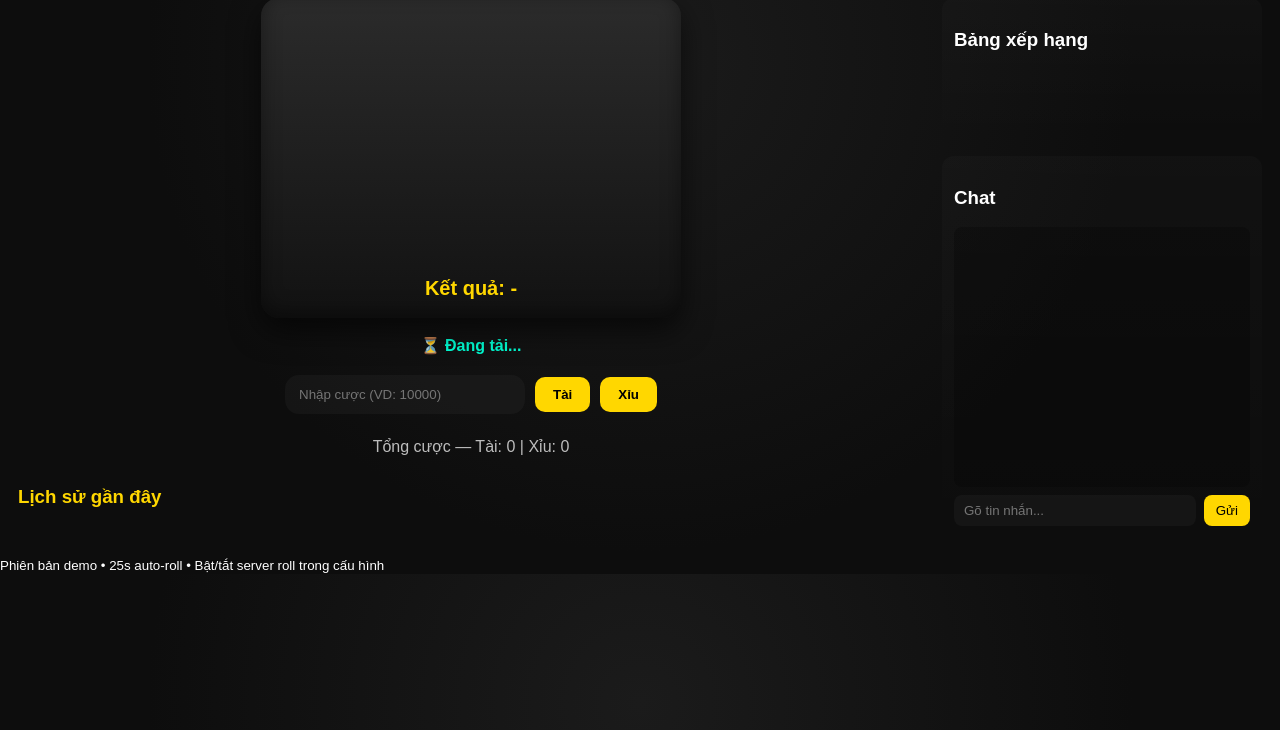
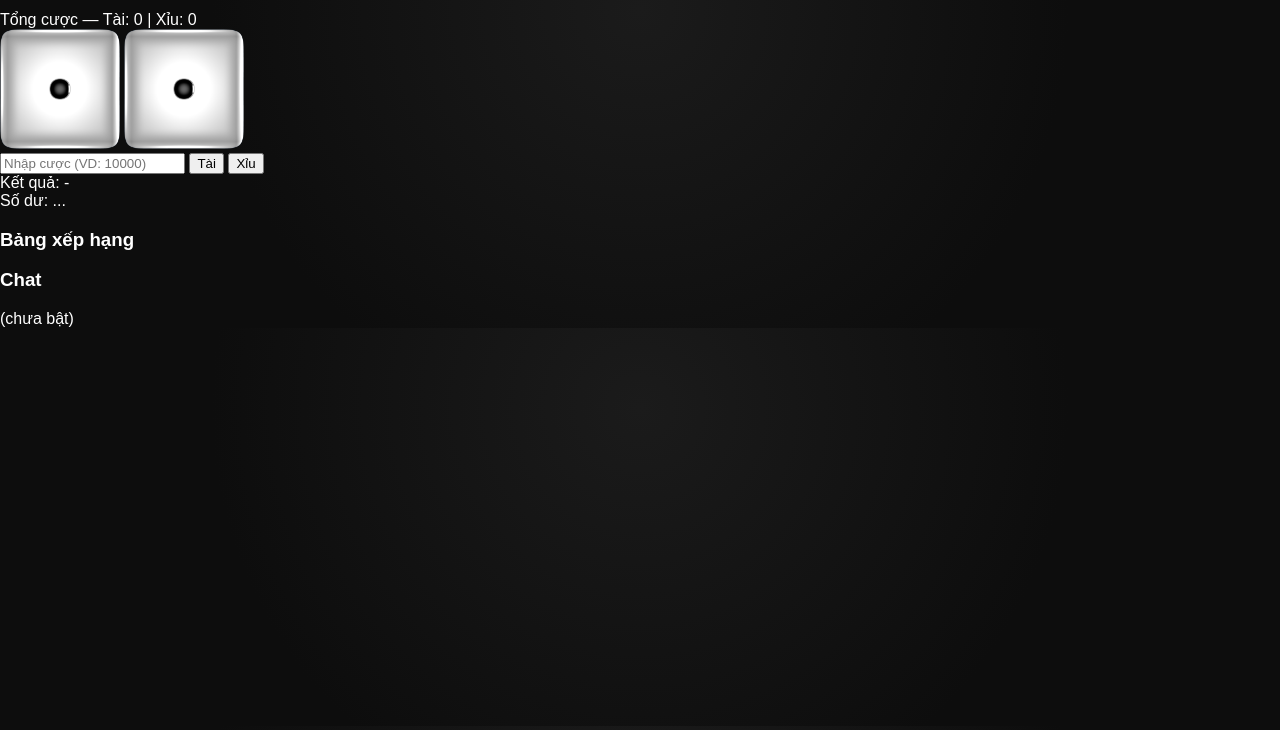
Before and after one commit to billhaha1947/taixiu-web, a website: page public/index.html in a window 1280 px wide. Shown: the part 70-800 px from the top of the page. Drawn offline with nearby package versions, Linux system fonts and the light colour scheme.

Commit message:
Update index.html

```diff
--- a/public/index.html
+++ b/public/index.html
@@ -1,72 +1,41 @@
 <!doctype html>
-<html lang="vi">
+<html>
 <head>
   <meta charset="utf-8" />
-  <meta name="viewport" content="width=device-width,initial-scale=1" />
   <title>Tài Xỉu</title>
-
   <link rel="stylesheet" href="style.css" />
-  <!-- three.js -->
-  <script src="https://cdnjs.cloudflare.com/ajax/libs/three.js/r128/three.min.js"></script>
-  <!-- Firebase v10 (modular) -->
-  <script type="module" src="firebase.js" defer></script>
-  <script type="module" src="script.js" defer></script>
 </head>
 <body>
-  <header class="topbar">
-    <div class="brand">🎲 <span>Tài Xỉu (25s auto roll)</span></div>
-    <div class="user-area">
-      <span id="balance">Số dư: -</span>
-      <button id="logoutBtn" class="small hidden">Đăng xuất</button>
-    </div>
+  <header>
+    <h1>🎲 Game Tài Xỉu (25s auto roll)</h1>
+    <div id="topStats">Tổng cược — Tài: <span id="sumTai">0</span> | Xỉu: <span id="sumXiu">0</span></div>
   </header>
 
-  <main class="layout">
-    <section class="left">
-      <div class="bowl">
-        <div id="dice-container" class="dice-canvas"></div>
-        <div id="dice-overlay" class="dice-overlay">
-          <div id="sumText" class="sum-text">Kết quả: -</div>
-        </div>
+  <main>
+    <div class="table-left">
+      <div id="diceArea">
+        <img id="diceA" src="images/dice1.png" width="120" alt="dice 1"/>
+        <img id="diceB" src="images/dice1.png" width="120" alt="dice 2"/>
       </div>
 
-      <div class="controls">
-        <div class="countdown" id="countdown">⏳ Đang tải...</div>
+      <div class="bet-controls">
+        <input id="bet" placeholder="Nhập cược (VD: 10000)" />
+        <button id="btnTai">Tài</button>
+        <button id="btnXiu">Xỉu</button>
+        <div id="resultLine">Kết quả: <span id="resultText">-</span></div>
+        <div id="balance">Số dư: ...</div>
+      </div>
+    </div>
 
-        <div class="bet-row">
-          <input id="bet" placeholder="Nhập cược (VD: 10000)" inputmode="numeric"/>
-          <button id="tai" class="btn-yellow">Tài</button>
-          <button id="xiu" class="btn-yellow">Xỉu</button>
-        </div>
-
-        <div class="totals" id="totals">Tổng cược — Tài: 0 | Xỉu: 0</div>
-
-        <div class="recent">
-          <h3>Lịch sử gần đây</h3>
-          <ul id="history"></ul>
-        </div>
-      </div>
-    </section>
-
-    <aside class="right">
-      <div class="card leaderboard">
-        <h3>Bảng xếp hạng</h3>
-        <ol id="leaderboard"></ol>
-      </div>
-
-      <div class="card chat">
-        <h3>Chat</h3>
-        <div id="chatBox" class="chat-box"></div>
-        <form id="chatForm" class="chat-form">
-          <input id="chatInput" placeholder="Gõ tin nhắn..." autocomplete="off"/>
-          <button type="submit">Gửi</button>
-        </form>
-      </div>
+    <aside class="sidebar">
+      <h3>Bảng xếp hạng</h3>
+      <ul id="leaderboard"></ul>
+      <h3>Chat</h3>
+      <div id="chatBox"> (chưa bật) </div>
     </aside>
   </main>
 
-  <footer class="footer">
-    <small>Phiên bản demo • 25s auto-roll • Bật/tắt server roll trong cấu hình</small>
-  </footer>
+  <script type="module" src="firebase.js"></script>
+  <script type="module" src="script.js"></script>
 </body>
 </html>
```
